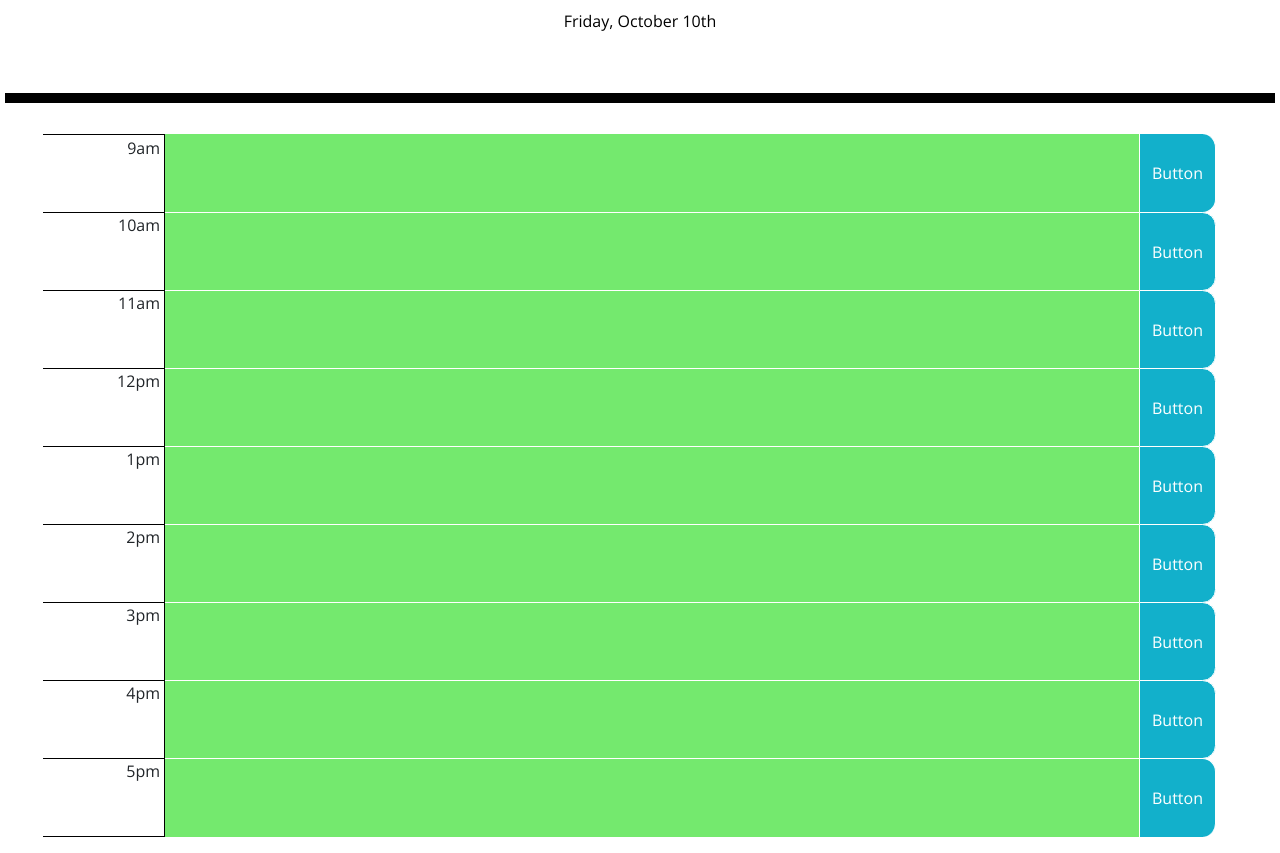
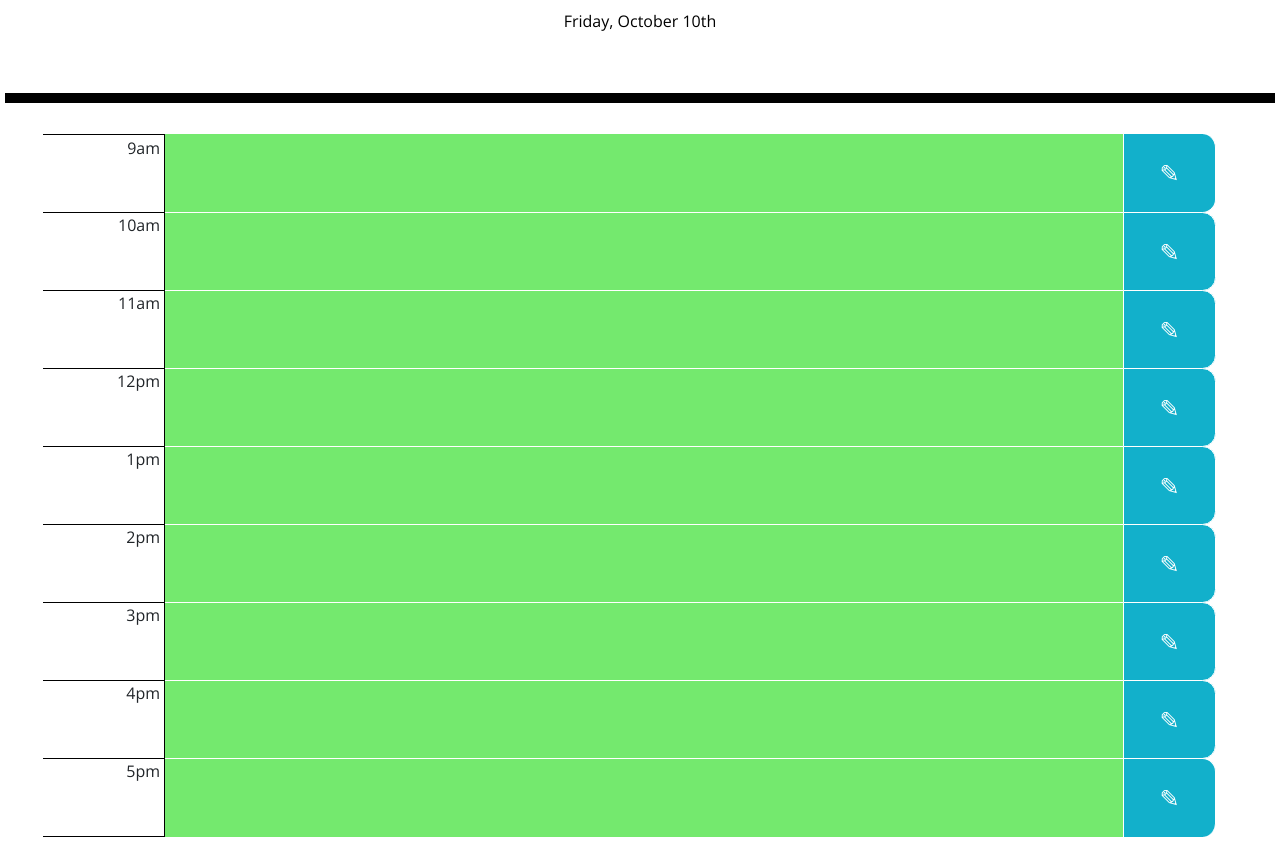
Before and after one commit to RyanMosely/dayPlannerAssignmentJq, a plain HTML site: page index.html in a window 1280 px wide. Shown: the part 186-1039 px from the top of the page. Drawn offline with nearby package versions, Linux system fonts and the light colour scheme.

Commit message:
October 18, 2019; Second Commit, complete

```diff
--- a/index.html
+++ b/index.html
@@ -49,7 +49,7 @@
               <div class="input-group mb-3">
                   <input type="text" id="inputAndSubmit" class="form-control input9a" aria-label="Recipient's username" aria-describedby="button-addon2" style="border-top: none">
                   <div class="input-group-append">
-                    <button class="btn btn-outline-secondary button9a" type="button" id="button-addon9a" style="border-top: none">Button</button>
+                    <button class="btn btn-outline-secondary button9a" type="button" id="button-addon9a" style="border-top: none">&#x270e;</button>
                   </div>
               </div>
             </div>
@@ -71,7 +71,7 @@
                   <div class="input-group mb-3">
                       <input type="text" id="inputAndSubmit" class="form-control input10a" aria-label="Recipient's username" aria-describedby="button-addon2">
                       <div class="input-group-append">
-                        <button class="btn btn-outline-secondary button10a" type="button" id="button-addon10a">Button</button>
+                        <button class="btn btn-outline-secondary button10a" type="button" id="button-addon10a">&#x270e;</button>
                       </div>
                   </div>
                 </div>
@@ -93,7 +93,7 @@
                       <div class="input-group mb-3">
                           <input type="text" id="inputAndSubmit" class="form-control input11a" aria-label="Recipient's username" aria-describedby="button-addon2">
                           <div class="input-group-append">
-                            <button class="btn btn-outline-secondary button11a" type="button" id="button-addon11a">Button</button>
+                            <button class="btn btn-outline-secondary button11a" type="button" id="button-addon11a">&#x270e;</button>
                           </div>
                       </div>
                     </div>
@@ -116,7 +116,7 @@
                           <div class="input-group mb-3">
                               <input type="text" id="inputAndSubmit" class="form-control input12p" aria-label="Recipient's username" aria-describedby="button-addon2">
                               <div class="input-group-append">
-                                <button class="btn btn-outline-secondary button12p" type="button" id="button-addon12p">Button</button>
+                                <button class="btn btn-outline-secondary button12p" type="button" id="button-addon12p">&#x270e;</button>
                               </div>
                           </div>
                         </div>
@@ -139,7 +139,7 @@
                               <div class="input-group mb-3">
                                   <input type="text" id="inputAndSubmit" class="form-control input1p" aria-label="Recipient's username" aria-describedby="button-addon2">
                                   <div class="input-group-append">
-                                    <button class="btn btn-outline-secondary button1p" type="button" id="button-addon1p">Button</button>
+                                    <button class="btn btn-outline-secondary button1p" type="button" id="button-addon1p">&#x270e;</button>
                                   </div>
                               </div>
                             </div>
@@ -162,7 +162,7 @@
                                   <div class="input-group mb-3">
                                       <input type="text" id="inputAndSubmit" class="form-control input2p" aria-label="Recipient's username" aria-describedby="button-addon2">
                                       <div class="input-group-append">
-                                        <button class="btn btn-outline-secondary button2p" type="button" id="button-addon2p">Button</button>
+                                        <button class="btn btn-outline-secondary button2p" type="button" id="button-addon2p">&#x270e;</button>
                                       </div>
                                   </div>
                                 </div>
@@ -185,7 +185,7 @@
                                       <div class="input-group mb-3">
                                           <input type="text" id="inputAndSubmit" class="form-control input3p" aria-label="Recipient's username" aria-describedby="button-addon2">
                                           <div class="input-group-append">
-                                            <button class="btn btn-outline-secondary button3p" type="button" id="button-addon3p">Button</button>
+                                            <button class="btn btn-outline-secondary button3p" type="button" id="button-addon3p">&#x270e;</button>
                                           </div>
                                       </div>
                                     </div>
@@ -208,7 +208,7 @@
                                           <div class="input-group mb-3">
                                               <input type="text" id="inputAndSubmit" class="form-control input4p" aria-label="Recipient's username" aria-describedby="button-addon2">
                                               <div class="input-group-append">
-                                                <button class="btn btn-outline-secondary button4p" type="button" id="button-addon4p">Button</button>
+                                                <button class="btn btn-outline-secondary button4p" type="button" id="button-addon4p">&#x270e;</button>
                                               </div>
                                           </div>
                                         </div>
@@ -231,7 +231,7 @@
                                               <div class="input-group mb-3">
                                                   <input type="text" id="inputAndSubmit" class="form-control input5p" aria-label="Recipient's username" aria-describedby="button-addon2" style="border-bottom: none">
                                                   <div class="input-group-append">
-                                                    <button class="btn btn-outline-secondary button5p" type="button" id="button-addon5p" style="border-bottom: none">Button</button>
+                                                    <button class="btn btn-outline-secondary button5p" type="button" id="button-addon5p" style="border-bottom: none">&#x270e;</button>
                                                   </div>
                                               </div>
                                             </div>
--- a/style.css
+++ b/style.css
@@ -197,7 +197,8 @@ input {
   background-color: #12b0cb;
   border: 1px solid white;
   padding: .375rem .75rem;
-  font-size: 1rem;
+  width: 93px;
+  font-size: 24px;
   line-height: 1.5;
   border-radius: 0.85rem;
   transition: color .15s ease-in-out,background-color .15s ease-in-out,border-color .15s ease-in-out,box-shadow .15s ease-in-out;
```
Also changed, not shown: 1 other file.
